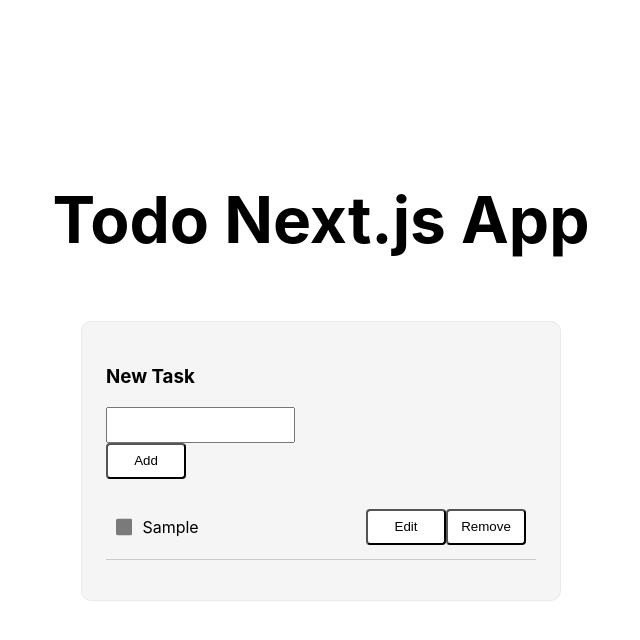
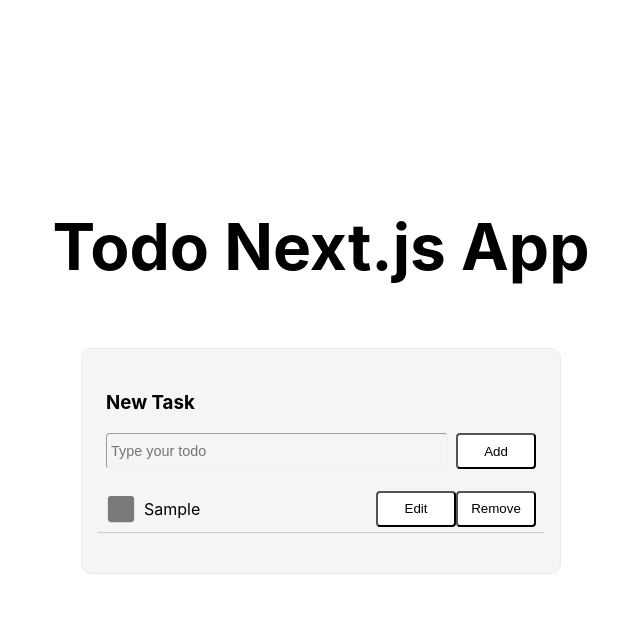
Before and after one commit to shotozuro/todoapp-nextjs, a Next.js app: page / in a window 1280 px wide. Both pictures are taken after typing "Sample" into the empty fields and a click on the button "Add". Shown: the top 640 px of the page, without its empty margins (319-959 px from the left). Built offline with nearby package versions, Linux system fonts and the light colour scheme.

Commit message:
tweak the ui

```diff
--- a/components/TaskForm.tsx
+++ b/components/TaskForm.tsx
@@ -16,28 +16,33 @@
     }
   }, [props.selectedTask]);
 
-  const onChangeText = (e) => {
+  const onChangeText = (e: React.ChangeEvent<HTMLInputElement>) => {
     setText(e.target.value);
   };
 
-  const onSubmitText = (e) => {
+  const onSubmitText = (e: React.FormEvent<HTMLFormElement>) => {
     e.preventDefault();
+
     props.onSubmit(text);
     setText('');
   };
 
   return (
-    <>
     <section className='new-task-form'>
       <h3>New Task</h3>
-        <form onSubmit={onSubmitText}>
-          <input type='text' name='task' value={text} onChange={onChangeText} />
+      <form className='addTaskForm' onSubmit={(e) => onSubmitText(e)}>
+        <input
+          placeholder={'Type your todo'}
+          className='inputText'
+          type='text'
+          name='task'
+          value={text}
+          onChange={onChangeText}
+        />
         <Button className='btn-submit' type='submit'>
           {props.selectedTask ? 'Save' : 'Add'}
         </Button>
       </form>
-      </section>
-
       <style jsx>{`
         .btn-submit {
           background-color: #6ab04c;
@@ -48,11 +53,25 @@
           color: #fff;
         }
 
-        input {
+        .addTaskForm {
+          display: flex;
+          flex-direction: row;
+          align-items: center;
+          justify-content: space-between;
+        }
+
+        .inputText {
+          font-size: 0.9em;
+          width: 100%;
           height: 36px;
           padding: 0 4px;
+          margin-right: 8px;
+          border-radius: 4px;
+          border-width: 1px;
+          border-color: #f0f0f0;
+          background-color: #f5f5f5;
         }
       `}</style>
-    </>
+    </section>
   );
 }
--- a/components/TaskList.tsx
+++ b/components/TaskList.tsx
@@ -37,20 +37,30 @@
   return (
     <>
       <li className={props.isSelected ? 'selected' : ''}>
-        {props.todo.completed ? (
-          <FaCheckSquare color={'green'} size={30} />
-        ) : (
-          <FaSquare color={'rgba(0,0,0,0.5)'} size={30} />
-        )}
-        <span
+        <a
           className={`task${props.todo.completed ? ' completed' : ''}`}
           onClick={() => props.toggleComplete(props.todo.id)}
         >
-          {props.todo.task}
-        </span>
+          <span className='checkbox'>
+            {props.todo.completed ? (
+              <FaCheckSquare color={'#00b894'} size={30} />
+            ) : (
+              <FaSquare color={'rgba(0,0,0,0.5)'} size={30} />
+            )}
+          </span>
+          <span className='taskName'>{props.todo.task}</span>
+        </a>
         <div style={{ display: 'flex' }}>
-          <Button onClick={() => props.onClickEdit(props.todo)}>Edit</Button>
-          <Button onClick={() => props.removeTask(props.todo.id)}>
+          <Button
+            data-testid={'edit-' + props.todo.id}
+            onClick={() => props.onClickEdit(props.todo)}
+          >
+            Edit
+          </Button>
+          <Button
+            data-testid={'remove-' + props.todo.id}
+            onClick={() => props.removeTask(props.todo.id)}
+          >
             Remove
           </Button>
         </div>
@@ -63,16 +73,28 @@
           list-style: none;
           min-height: 48px;
           border-bottom: 1px solid #cacaca;
-          padding: 10px;
+          padding: 4px 8px;
+          margin: 0px -8px;
         }
 
-        li > span {
-          padding: 12px 10px;
+        li > a {
           width: 100%;
+          display: flex;
+          align-items: center;
         }
 
         li :hover {
-          background-color: rgba(0, 0, 0, 0.2);
+          background-color: #5decd140;
+        }
+
+        .checkbox {
+          width: 30px;
+          height: 30px;
+        }
+
+        .taskName {
+          padding: 0 8px;
+          word-wrap: normal;
         }
 
         .selected {
```
Lines whose indentation alone changed are shown as unchanged.
